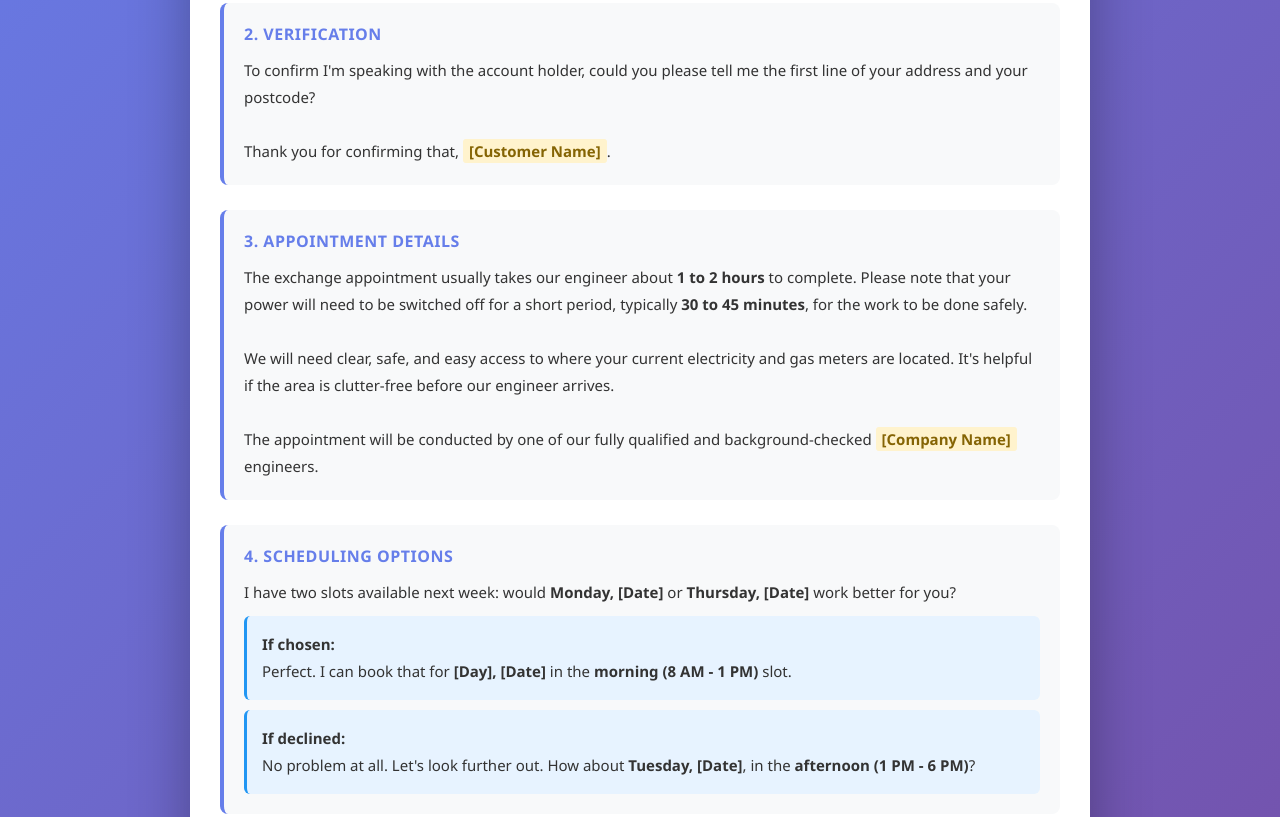
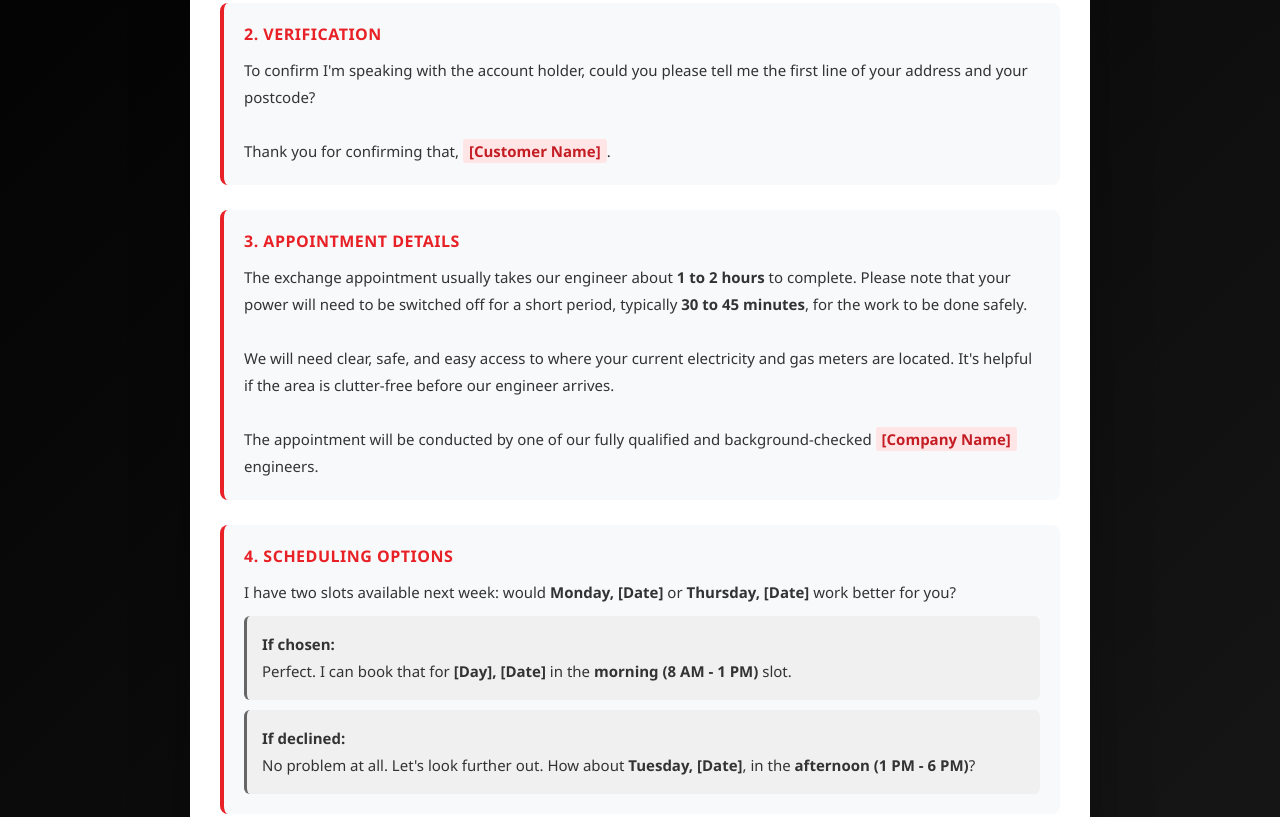
Before and after one commit to meteringbooking-cmd/NGUAppointmentScript, a plain HTML site: page index.html in a window 1280 px wide. Shown: the part 411-1228 px from the top of the page. Drawn offline with Linux system fonts and the light colour scheme.

Commit message:
Update index.html

```diff
--- a/index.html
+++ b/index.html
@@ -1,9 +1,10 @@
+
 <!DOCTYPE html>
 <html lang="en">
 <head>
     <meta charset="UTF-8">
     <meta name="viewport" content="width=device-width, initial-scale=1.0">
-    <title>Call Centre Script</title>
+    <title>Tesla Energy Call Centre Script</title>
     <style>
         * {
             margin: 0;
@@ -13,7 +14,7 @@
 
         body {
             font-family: 'Segoe UI', Tahoma, Geneva, Verdana, sans-serif;
-            background: linear-gradient(135deg, #667eea 0%, #764ba2 100%);
+            background: linear-gradient(135deg, #000000 0%, #1a1a1a 100%);
             min-height: 100vh;
             padding: 20px;
         }
@@ -28,7 +29,7 @@
         }
 
         .header {
-            background: linear-gradient(135deg, #667eea 0%, #764ba2 100%);
+            background: linear-gradient(135deg, #E82127 0%, #cc1d22 100%);
             color: white;
             padding: 30px;
             text-align: center;
@@ -47,12 +48,12 @@
             margin-bottom: 25px;
             padding: 20px;
             background: #f8f9fa;
-            border-left: 4px solid #667eea;
+            border-left: 4px solid #E82127;
             border-radius: 8px;
         }
 
         .script-step h3 {
-            color: #667eea;
+            color: #E82127;
             margin-bottom: 12px;
             font-size: 16px;
             text-transform: uppercase;
@@ -66,19 +67,19 @@
         }
 
         .highlight {
-            background: #fff3cd;
+            background: #ffe5e6;
             padding: 2px 6px;
             border-radius: 3px;
             font-weight: 600;
-            color: #856404;
+            color: #c41d24;
         }
 
         .optional {
-            background: #e7f3ff;
+            background: #f0f0f0;
             padding: 15px;
             border-radius: 6px;
             margin-top: 10px;
-            border-left: 3px solid #2196F3;
+            border-left: 3px solid #666;
         }
     </style>
 </head>
```
